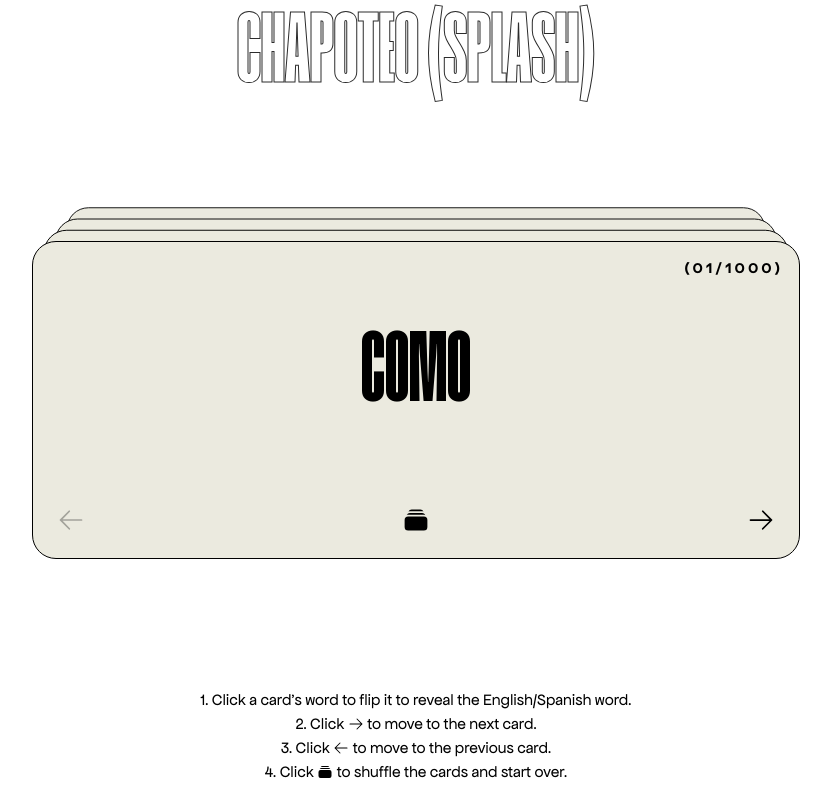
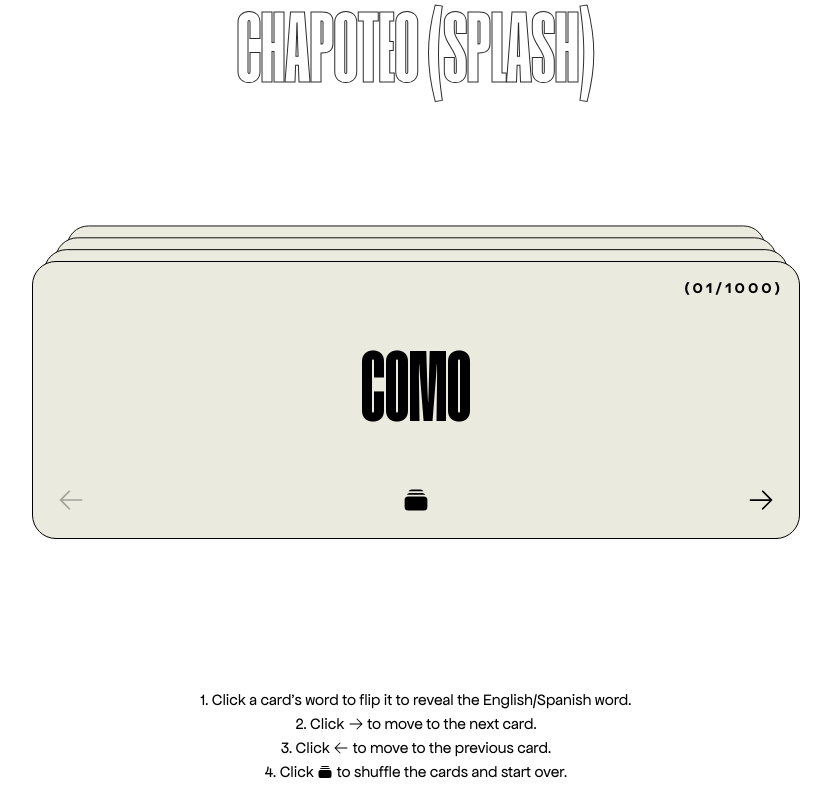
Before and after one commit to bricechristian/chapoteo, a Next.js app: page / in a window 1280 px wide. Shown: the whole page, without its empty margins (224-1055 px from the left). Built offline with nearby package versions, Linux system fonts and the light colour scheme.

Commit message:
Lessened bottom padding of card

```diff
--- a/src/app/components/Card.jsx
+++ b/src/app/components/Card.jsx
@@ -49,7 +49,7 @@ const Card = ({
 				</span>
 			</div>
 			<div
-				className={`relative flex justify-center w-full text-center p-10${
+				className={`relative flex justify-center w-full text-center p-10 pb-0${
 					cardIndex > activeIndex ? " opacity-0" : ""
 				}`}
 				onClick={() => setFlipped(!flipped)}>
@@ -73,7 +73,7 @@ const Card = ({
 					cardIndex > activeIndex ? " opacity-0" : ""
 				}`}>
 				<span
-					className={`z-10 relative -bottom-4 -left-4 p-6 inline-flex transition${
+					className={`z-10 relative -bottom-4 -left-4 p-6 inline-flex transition select-none${
 						flipped ? " opacity-0" : ""
 					}`}
 					onClick={() =>
@@ -103,7 +103,7 @@ const Card = ({
 					}`}>
 					<div className="relative inline-flex group">
 						<RectangleStackIcon
-							className={`w-7 inline-flex mx-auto cursor-pointer transition supports-hover:hover:scale-90`}
+							className={`w-7 inline-flex mx-auto cursor-pointer transition select-none supports-hover:hover:scale-90`}
 							onClick={() => handleShuffleCards()}
 						/>
 						<span
@@ -113,7 +113,7 @@ const Card = ({
 					</div>
 				</span>
 				<span
-					className={`p-6 absolute bottom-0 right-0 inline-block group cursor-pointer transition${
+					className={`p-6 absolute bottom-0 right-0 inline-block group cursor-pointer transition select-none${
 						flipped ? " opacity-0" : ""
 					}`}
 					onClick={() => setActiveIndex(activeIndex + 1)}>
```
Also changed, not shown: 1 other file (tests, documents, lock files or other folders).
